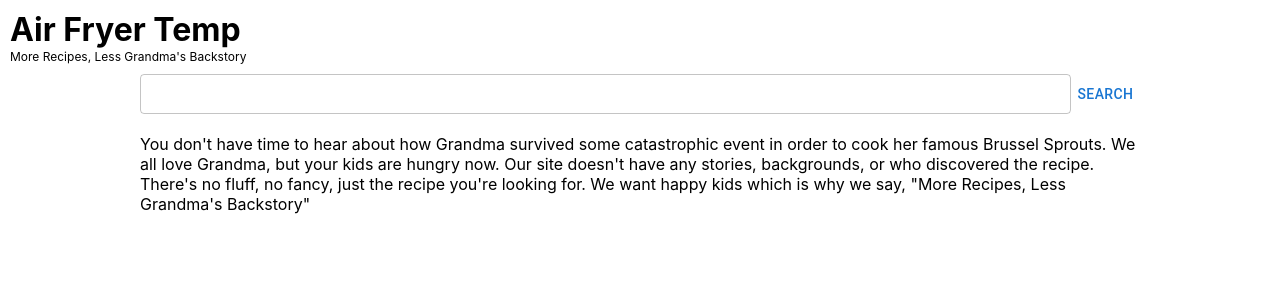
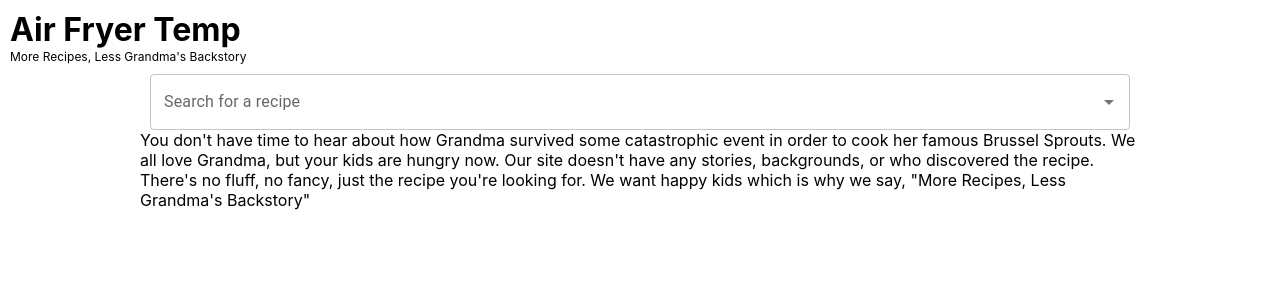
Before and after one commit to robertddobyns/aft-frontend, a React (Create React App) app: page / in a window 1280 px wide. Shown: the top 300 px of the page. Built offline with nearby package versions, Linux system fonts and the light colour scheme; no server answers.

Commit message:
Git Issue #7 - added dynamic SearchBar.jsx

```diff
--- a/src/components/header/SearchBar.jsx
+++ b/src/components/header/SearchBar.jsx
@@ -1,33 +1,53 @@
 import React, {useEffect, useState} from 'react'
+
 import {
   styled,
   TextField,
-  Autocomplete, Button,
+  Autocomplete,
+  Box
 } from "@mui/material";
-
-import {useNavigate} from "react-router-dom";
+import {Link} from 'react-router-dom'
 
 export function SearchBar(props) {
   const [keyword, setKeyword] = useState('')
-  const navigate = useNavigate()
+  const [searchResults, setSearchResults] = useState({})
 
-  const handleSubmit = (event) => {
-    event.preventDefault()
-    navigate('/search?keyword='+keyword)
-    setKeyword('')
-  }
+  useEffect(() => {
+    const getData = () => {
+      fetch(process.env.REACT_APP_BASE_URL + 'recipes?search=' + keyword)
+      .then(res => res.json())
+      .then(data => setSearchResults(data))
+      .catch(e => console.log(e))
+    }
+    getData()
+  }, [])
 
   return (
       <Root>
-        <Form onSubmit={handleSubmit}>
-          <TextField
-            value={keyword}
-            onChange={e => setKeyword(e.target.value)}
-            size={'small'}
+        <Autocomplete
+            id={'search-box'}
+            getOptionLabel={(searchResults) => searchResults.name}
+            options={searchResults}
+            onInputChange={e => setKeyword(e.target.value)}
             sx={{width: '98%'}}
-          />
-          <Button type={"submit"}>Search</Button>
-        </Form>
+            isOptionEqualToValue={(option, value) =>
+                option.name === value.name
+            }
+            noOptionsText={'No recipes found for that search'}
+            renderOption={(props, searchResults) => (
+                <Box>
+                  <Link to={'recipe/' + searchResults.url}>
+                    {searchResults.name}
+                  </Link>
+                </Box>
+            )}
+            renderInput={(params) => (
+                <TextField key={params.key}
+                           {...params}
+                           label={'Search for a recipe'}
+                />)
+            }
+        />
       </Root>
   )
 }
@@ -38,22 +58,10 @@ const Root = styled('div')(({theme}) => ({
   alignItems: 'center',
   [theme.breakpoints.down('sm')]: {
     width: '100%',
+    marginBottom: '20px',
   },
   [theme.breakpoints.up('sm')]: {
     margin: '0 auto',
     width: '1000px',
   }
 }))
-
-const Form = styled('form')(({theme}) => ({
-  display: 'flex',
-  marginBottom: '20px',
-  width: '100%',
-  [theme.breakpoints.down('sm')] : {
-    flexDirection: 'column',
-    alignItems: 'center',
-  },
-  [theme.breakpoints.up('sm')] : {
-    flexDirection: 'row',
-  }
-}))
```
